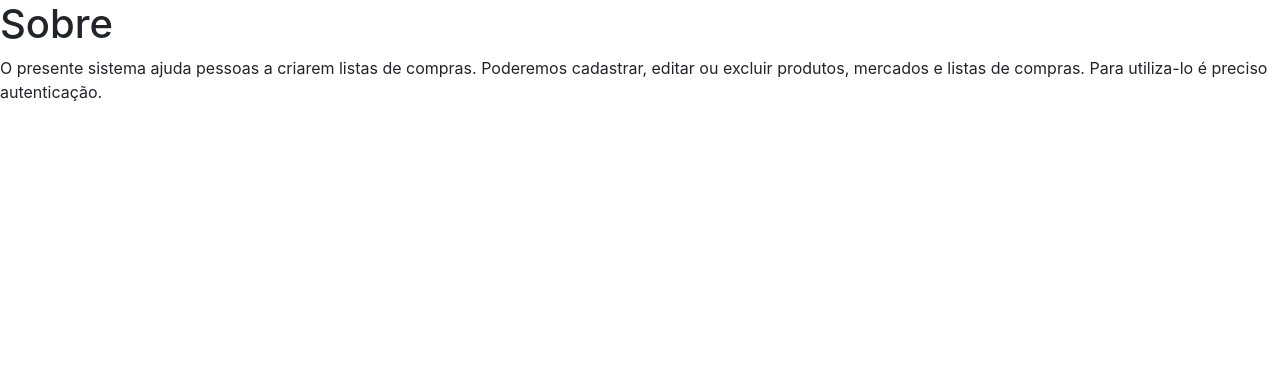
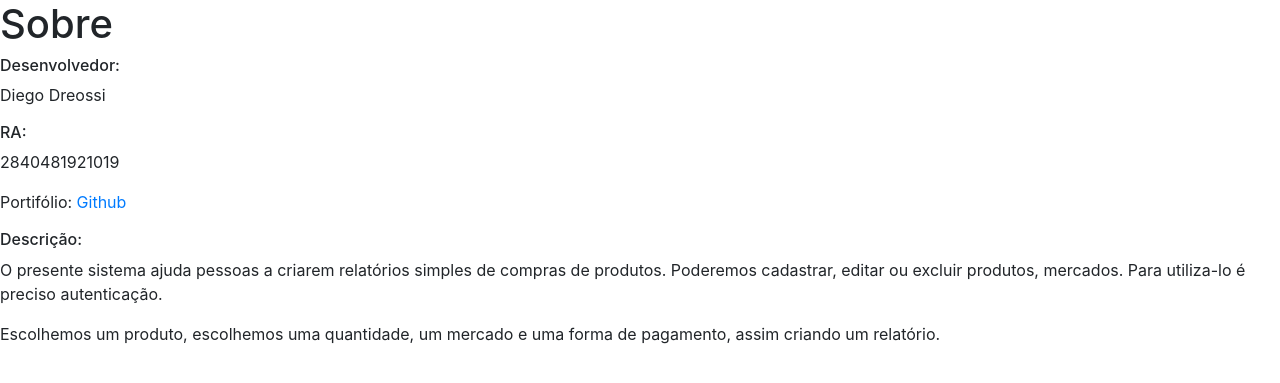
Before and after one commit to diego-goncalves-dreossi/mercado, a Django app: page /sobre/ in a window 1280 px wide. Shown: the top 383 px of the page. Run offline with Django 4.2, Linux system fonts and the light colour scheme; some libraries are stand-ins or nearby versions.

Commit message:
sobre
Alteração da página sobre, da base.html, settings e sistema.models.py.

```diff
--- a/mercado/settings.py
+++ b/mercado/settings.py
@@ -120,6 +120,11 @@ USE_TZ = True
 
 STATIC_URL = 'static/'
 
+# Onde buscar os arquivos de mídia
+MEDIA_ROOT = os.path.join(BASE_DIR,'media')
+# Redireciona para a imagens
+MEDIA_URL = '/media/'
+
 # Default primary key field type
 # https://docs.djangoproject.com/en/4.0/ref/settings/#default-auto-field
 
--- a/sistema/models.py
+++ b/sistema/models.py
@@ -15,6 +15,7 @@ class Produto(models.Model):
     preco = models.FloatField()
     descricao = models.TextField()
     usuario = models.ForeignKey(Usuario,on_delete=models.DO_NOTHING)
+    img = models.ImageField(upload_to = 'fotos',null=True,blank=True)
 
     def __str__(self):
         return self.nome
--- a/sistema/templates/sobre.html
+++ b/sistema/templates/sobre.html
@@ -8,6 +8,13 @@
 {% block 'conteudo' %}
 <div>
     <h1>Sobre</h1>
-    <p>O presente sistema ajuda pessoas a criarem listas de compras. Poderemos cadastrar, editar ou excluir produtos, mercados e listas de compras. Para utiliza-lo é preciso autenticação.</p>
+    <h6>Desenvolvedor:</h6>
+    <p>Diego Dreossi</p>
+    <h6>RA:</h6>
+    <p>2840481921019</p>
+    <p>Portifólio: <a href="https://github.com/diego-goncalves-dreossi">Github</a></p>
+    <h6>Descrição:</h6>
+    <p>O presente sistema ajuda pessoas a criarem relatórios simples de compras de produtos. Poderemos cadastrar, editar ou excluir produtos, mercados. Para utiliza-lo é preciso autenticação.</p>
+    <p>Escolhemos um produto, escolhemos uma quantidade, um mercado e uma forma de pagamento, assim criando um relatório.</p>
 </div>
 {% endblock %}
--- a/sistema/views.py
+++ b/sistema/views.py
@@ -2,7 +2,7 @@ from django.http import HttpResponse
 from django.shortcuts import render
 
 def inicio(request):
-    return render(request,'inicio.html')
+    return render(request,'inicio.html',{'usuario_logado':request.session.get('usuario')})
 
 def sobre(request):
     return render(request,'sobre.html')
--- a/templates/base.html
+++ b/templates/base.html
@@ -15,7 +15,7 @@
 </head>
 
 <body>
-  {% if usuario %}
+  {% if usuario_logado %}
   <nav class="navbar navbar-dark bg-danger">
     <a class="navbar-brand" style="font-weight: bolder;" href="#">iMercado</a>
     <button class="navbar-toggler collapsed" type="button" data-toggle="collapse" data-target="#navbarsExample01" aria-controls="navbarsExample01" aria-expanded="false" aria-label="Toggle navigation">
```
